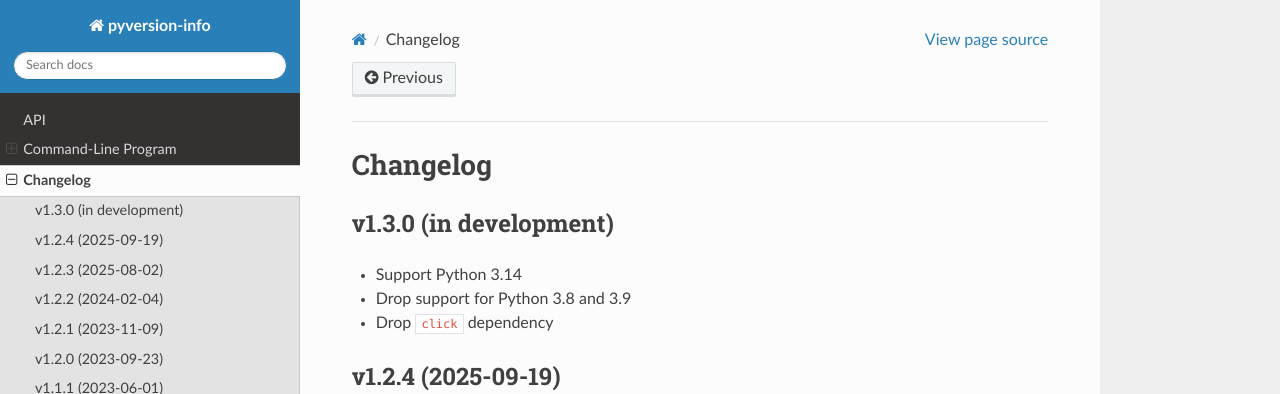
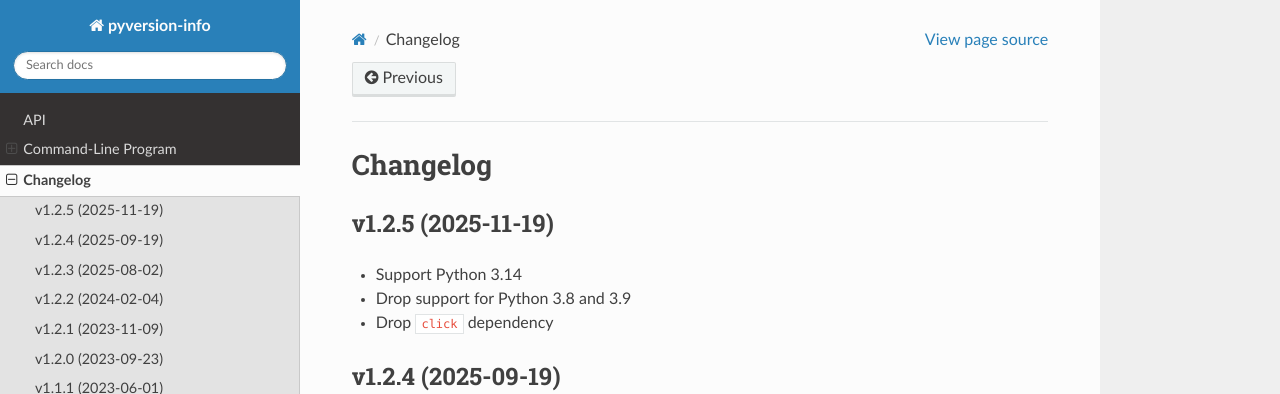
Before and after one commit to jwodder/pyversion-info, a Sphinx documentation site: the page built from docs/changelog.rst, in a window 1280 px wide and 900 px high. Shown: the top 394 px of the window. Built offline with Sphinx 7.4.7 and the Read the Docs theme 3.1.0, drawn with Linux system fonts in a browser that asks for light colours.

Commit message:
v1.2.5 — Drop `click`
- Support Python 3.14
- Drop support for Python 3.8 and 3.9
- Drop `click` dependency

```diff
--- a/CHANGELOG.md
+++ b/CHANGELOG.md
@@ -1,5 +1,5 @@
-v1.3.0 (in development)
------------------------
+v1.2.5 (2025-11-19)
+-------------------
 - Support Python 3.14
 - Drop support for Python 3.8 and 3.9
 - Drop `click` dependency
--- a/docs/changelog.rst
+++ b/docs/changelog.rst
@@ -3,8 +3,8 @@
 Changelog
 =========
 
-v1.3.0 (in development)
------------------------
+v1.2.5 (2025-11-19)
+-------------------
 - Support Python 3.14
 - Drop support for Python 3.8 and 3.9
 - Drop ``click`` dependency
--- a/src/pyversion_info/__init__.py
+++ b/src/pyversion_info/__init__.py
@@ -30,7 +30,7 @@ from platformdirs import user_cache_dir
 import requests
 from .util import MajorVersion, MicroVersion, MinorVersion, RawDatabase
 
-__version__ = "1.3.0.dev1"
+__version__ = "1.2.5"
 __author__ = "John Thorvald Wodder II"
 __author_email__ = "pyversion-info@varonathe.org"
 __license__ = "MIT"
```
